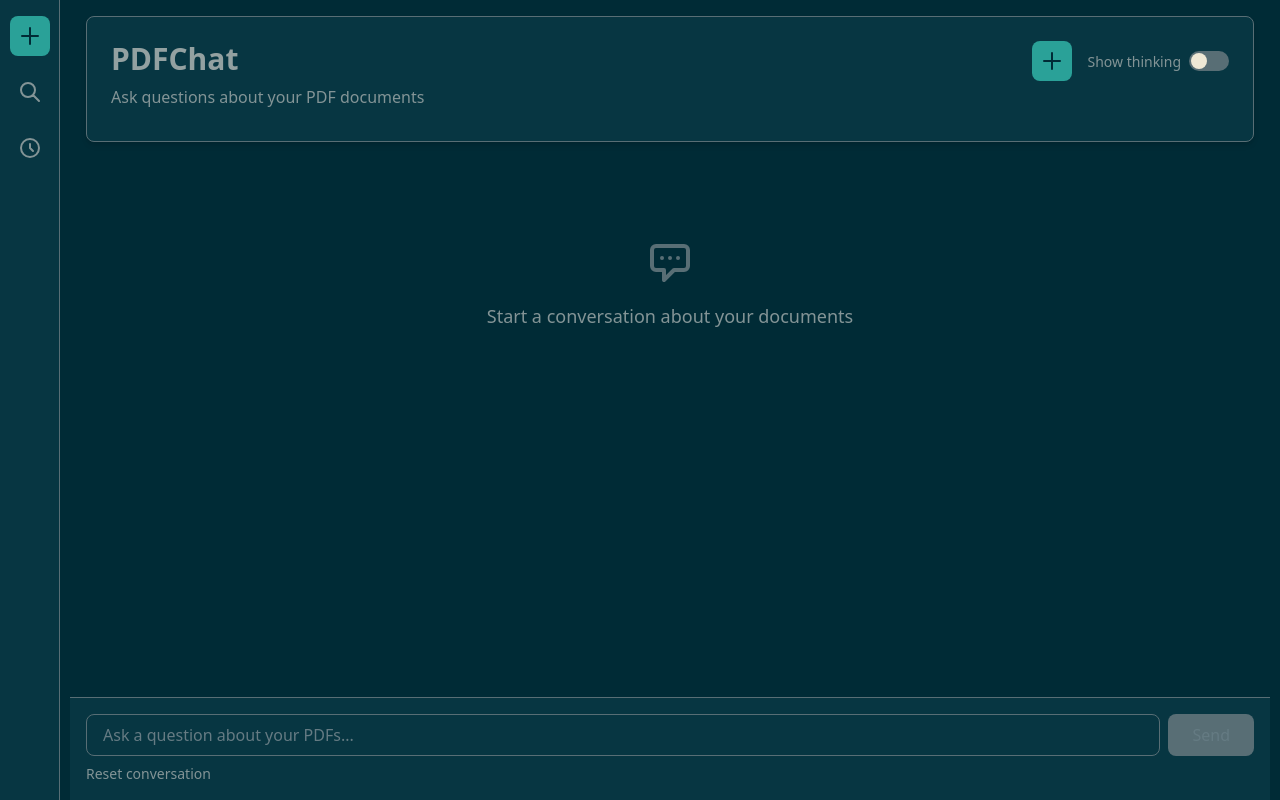
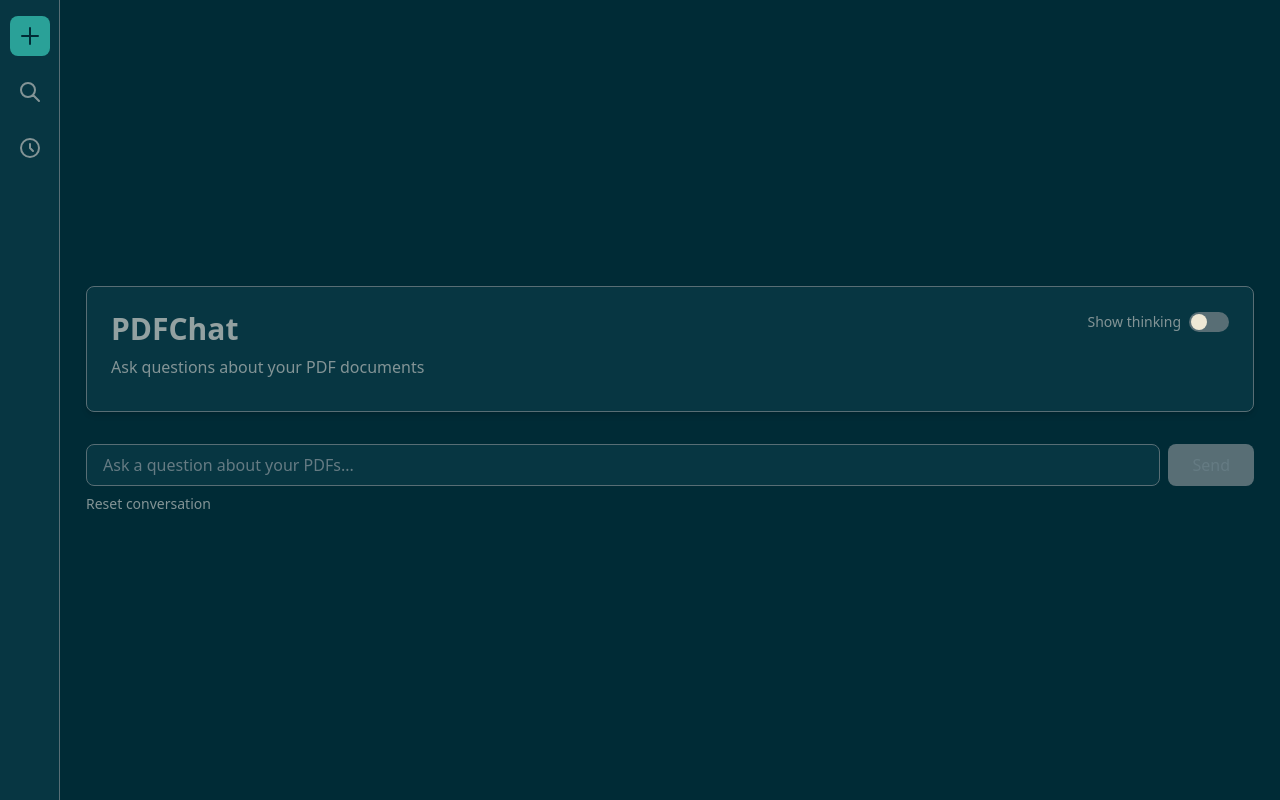
Before and after one commit to miguelalonsojr/PDFChat, a Flask app: page / in a window 1280 px wide. Run offline with Flask 3, Linux system fonts and the light colour scheme; data that the repository does not hold is empty; some libraries are stand-ins or nearby versions.

Commit message:
Removed empty chat section when no conversations.

```diff
--- a/templates/index.html
+++ b/templates/index.html
@@ -189,6 +189,20 @@
             flex: 1;
         }
 
+        .app-container.centered {
+            justify-content: center;
+            gap: 0;
+        }
+
+        .app-container.centered .header-section {
+            flex-shrink: 1;
+        }
+
+        .app-container.centered .input-section {
+            flex-shrink: 1;
+            border-top: none;
+        }
+
         .header-section {
             flex-shrink: 0;
             padding: 1rem;
@@ -202,11 +216,15 @@
             background-color: var(--base03);
         }
 
+        .chat-section.hidden {
+            display: none;
+        }
+
         .input-section {
             flex-shrink: 0;
             padding: 1rem;
-            background-color: var(--base02);
-            border-top: 1px solid var(--base01);
+            /*background-color: var(--base02);*/
+            /*border-top: 1px solid var(--base01);*/
         }
 
         .message-content {
@@ -652,7 +670,7 @@
             </div>
         </div>
 
-        <div class="app-container">
+        <div class="app-container" :class="{ 'centered': !hasStartedChat }">
         <!-- Header Section (Sticky Top) -->
         <div class="header-section">
             <div class="card rounded-lg shadow-md p-6">
@@ -662,16 +680,6 @@
                         <p class="header-subtitle">{{ app_subtitle }}</p>
                     </div>
                     <div class="flex items-center gap-4">
-                        <button
-                            @click="startNewConversation()"
-                            class="sidebar-icon"
-                            title="New Conversation"
-                            style="background-color: var(--cyan); color: var(--base03);"
-                        >
-                            <svg fill="none" stroke="currentColor" viewBox="0 0 24 24">
-                                <path stroke-linecap="round" stroke-linejoin="round" stroke-width="2" d="M12 4v16m8-8H4"/>
-                            </svg>
-                        </button>
                         <div class="settings-toggle">
                             <label class="flex items-center gap-2 cursor-pointer">
                                 <span>Show thinking</span>
@@ -688,7 +696,7 @@
         </div>
 
         <!-- Chat Section (Scrollable Middle) -->
-        <div class="chat-section space-y-4" x-ref="chatContainer">
+        <div class="chat-section space-y-4" :class="{ 'hidden': !hasStartedChat }" x-ref="chatContainer">
                 <template x-if="messages.length === 0">
                     <div class="text-center py-12">
                         <svg class="mx-auto h-12 w-12 empty-state-icon mb-4" fill="none" stroke="currentColor" viewBox="0 0 24 24">
@@ -767,6 +775,7 @@
                 error: '',
                 showThinking: false,
                 thinkingExpanded: {},
+                hasStartedChat: false,
 
                 // Conversation management
                 currentConversationId: null,
@@ -854,6 +863,11 @@
                             const conversation = await response.json();
                             this.currentConversationId = conversationId;
                             this.messages = conversation.messages || [];
+
+                            // Set hasStartedChat if there are messages
+                            if (this.messages.length > 0) {
+                                this.hasStartedChat = true;
+                            }
 
                             // Update URL without page reload
                             const url = new URL(window.location);
@@ -1001,6 +1015,9 @@
                     const userMessage = this.currentMessage.trim();
                     this.currentMessage = '';
                     this.error = '';
+
+                    // Set hasStartedChat to true when sending the first message
+                    this.hasStartedChat = true;
 
                     // Add user message
                     this.messages.push({
@@ -1187,6 +1204,7 @@
                         if (response.ok) {
                             this.messages = [];
                             this.error = '';
+                            this.hasStartedChat = false;
                         }
                     } catch (err) {
                         this.error = `Error resetting chat: ${err.message}`;
```
